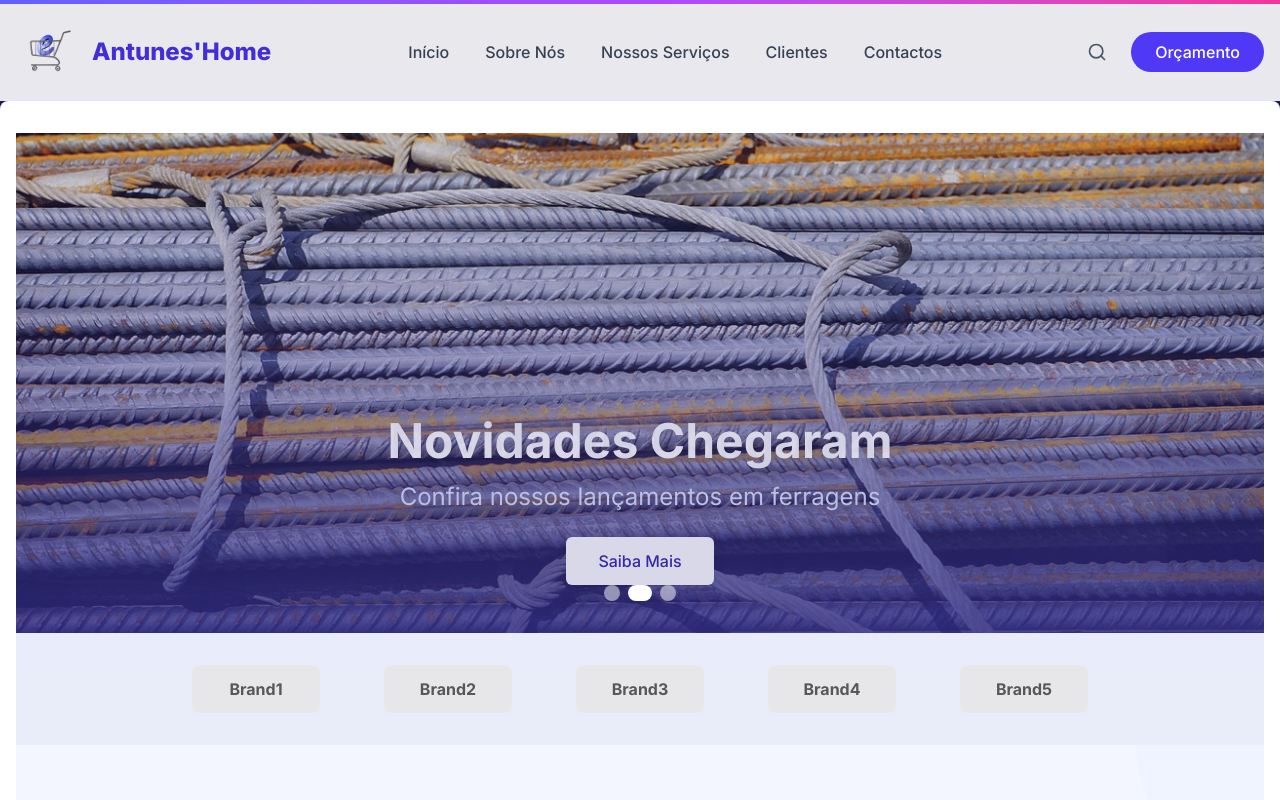
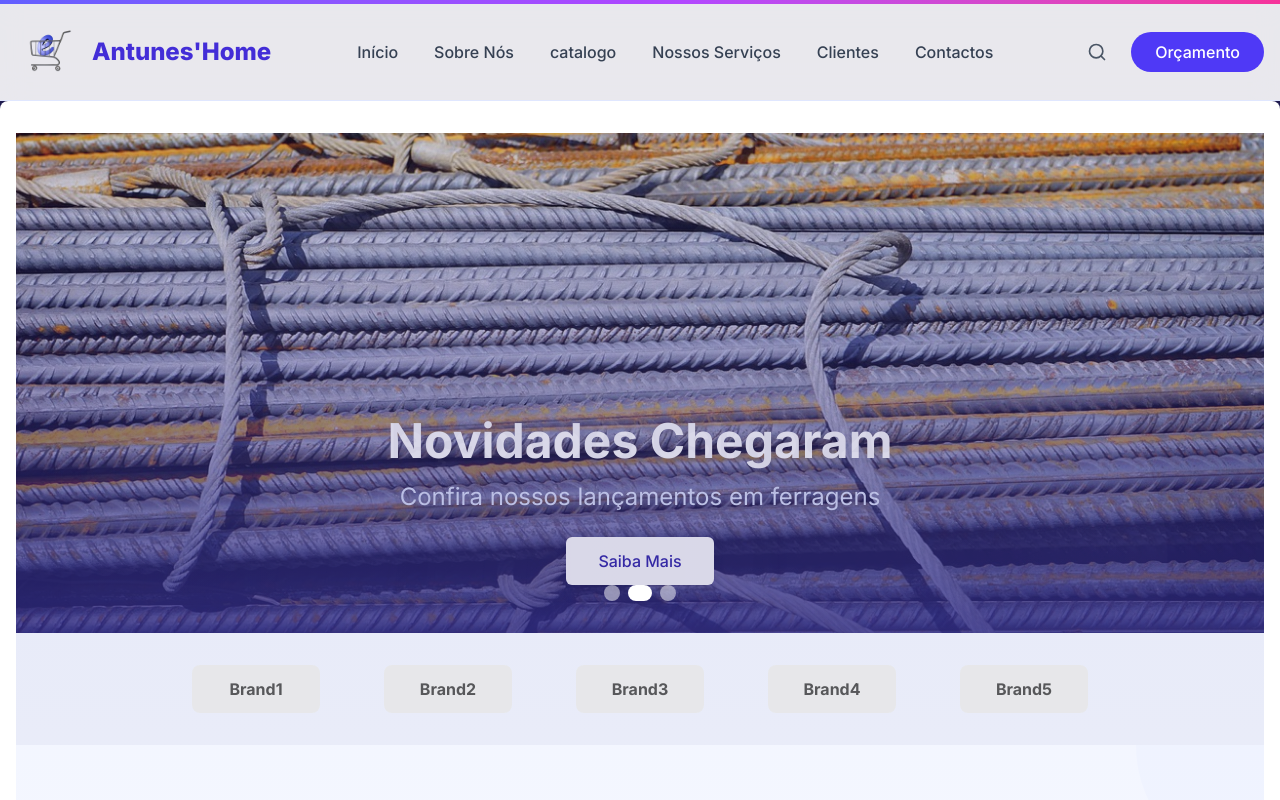
Before and after one commit to Antuneschacuma/e_comerce, a Next.js app: page / in a window 1280 px wide. Shown: the top 800 px of the page. Built offline with nearby package versions, Linux system fonts and the light colour scheme.

Commit message:
feat: novo commit

```diff
--- a/src/components/navigation/Navbar.tsx
+++ b/src/components/navigation/Navbar.tsx
@@ -56,6 +56,7 @@ const Navbar: React.FC = () => {
               {[
                 { href: '/', label: 'Início' },
                 { href: '/sobre', label: 'Sobre Nós' },
+                { href: '/catalogo', label: 'catalogo' },
                 { href: '/servicos', label: 'Nossos Serviços' },
                 { href: '/clientes', label: 'Clientes' },
                 { href: '/contactos', label: 'Contactos' },
@@ -154,6 +155,7 @@ const Navbar: React.FC = () => {
               {[
                 { href: '/', label: 'Início' },
                 { href: '/sobre', label: 'Sobre Nós' },
+                { href: '/catalogo', label: 'catalogo' },
                 { href: '/servicos', label: 'Nossos Serviços' },
                 { href: '/clientes', label: 'Clientes' },
                 { href: '/contactos', label: 'Contactos' },
```
